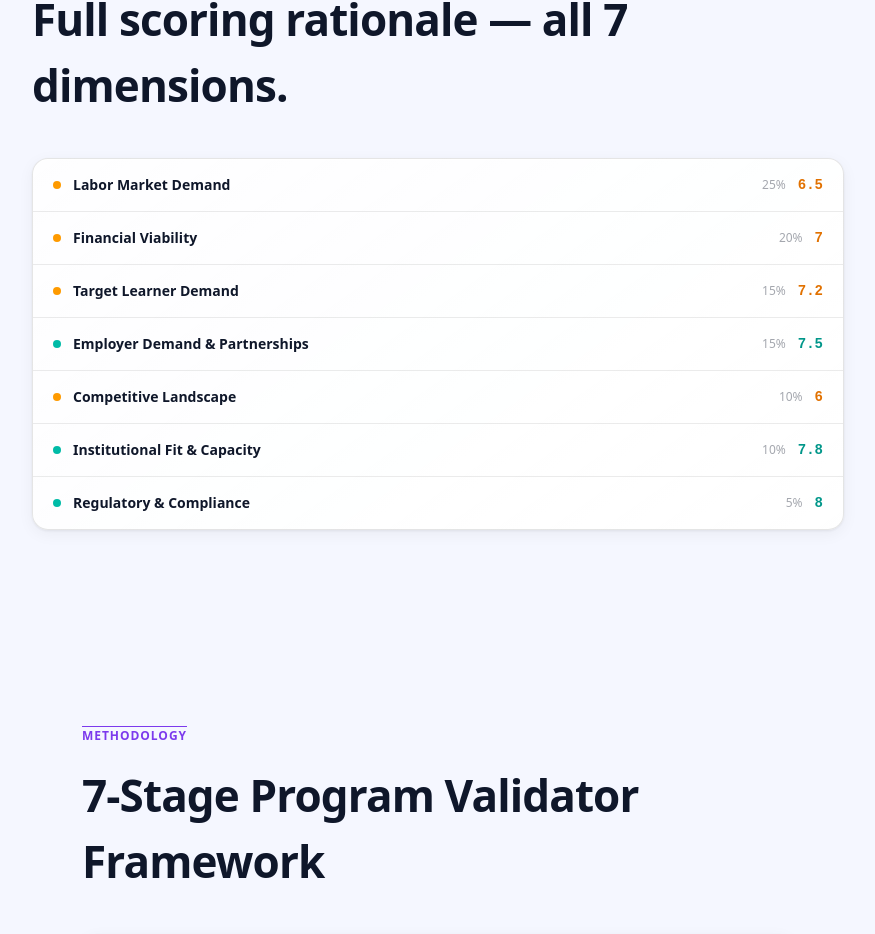
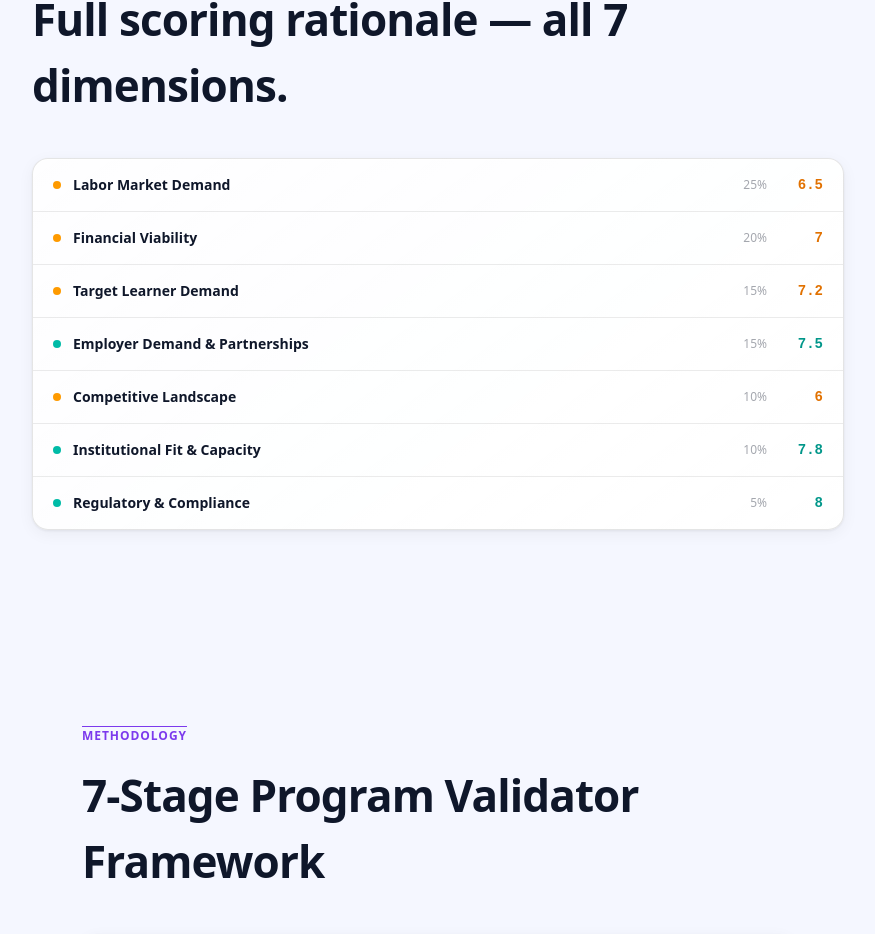
Before and after one commit to wspanic201/workforce-intelligence, a Next.js app: page /report/kirkwood-pharmtech-validation in a window 1280 px wide. Shown: the part 9276-10210 px from the top of the page, without its empty margins (202-1077 px from the left). Built offline with nearby package versions, Linux system fonts and the light colour scheme.

Commit message:
fix: align deep-dive accordion score columns

```diff
--- a/app/report/kirkwood-pharmtech-validation/page.tsx
+++ b/app/report/kirkwood-pharmtech-validation/page.tsx
@@ -736,17 +736,15 @@ export default function KirkwoodPharmTechValidationPage() {
             <div className="mt-10 card-cosmic rounded-2xl overflow-hidden divide-y divide-theme-subtle">
               {dimensionDeepDives.map((d) => (
                 <details key={d.name} className="group">
-                  <summary className="flex items-center justify-between cursor-pointer py-4 px-5 hover:bg-white/[0.03] transition-colors">
-                    <div className="flex items-center gap-3">
+                  <summary className="flex items-center gap-4 cursor-pointer py-4 px-5 hover:bg-white/[0.03] transition-colors">
+                    <div className="flex items-center gap-3 flex-1 min-w-0">
                       <span className={`w-2 h-2 rounded-full ${d.dotColor} flex-shrink-0`} />
                       <span className="font-semibold text-theme-primary text-sm">{d.name}</span>
                     </div>
-                    <div className="flex items-center gap-3">
-                      <span className="text-xs text-theme-muted">{d.weight}</span>
-                      <span className={`font-mono font-bold text-sm ${scoreColor(d.score)}`}>
-                        {d.score}
-                      </span>
-                    </div>
+                    <span className="text-xs text-theme-muted w-16 text-right flex-shrink-0">{d.weight}</span>
+                    <span className={`font-mono font-bold text-sm w-10 text-right flex-shrink-0 ${scoreColor(d.score)}`}>
+                      {d.score}
+                    </span>
                   </summary>
                   <div className="px-5 pb-5 pt-1">
                     <p className="text-sm text-theme-secondary leading-relaxed">{d.rationale}</p>
```
